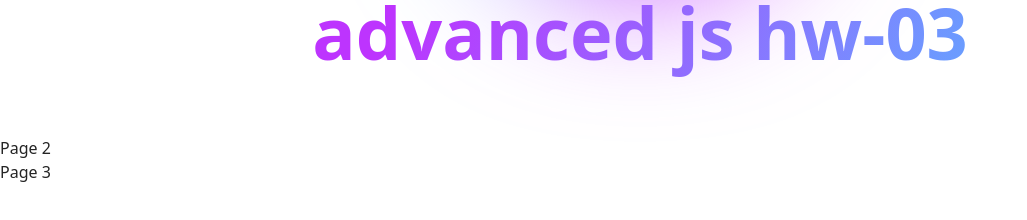
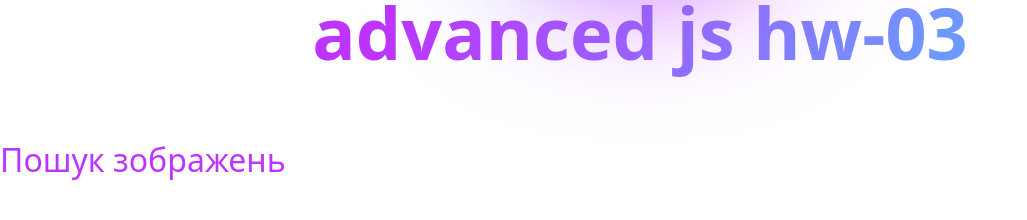
Before and after one commit to vmix-woolf/goit-advancedjs-hw-03, a website built with Vite: page src/index.html in a window 1280 px wide. Shown: the part 462-682 px from the top of the page, without its empty margins (0-1027 px from the left). Built offline with nearby package versions, Linux system fonts and the light colour scheme.

```diff
--- a/src/css/styles.css
+++ b/src/css/styles.css
@@ -16,3 +16,13 @@
 @import url('./badges.css');
 @import url('./back-link.css');
 @import url('./footer.css');
+
+ul li a {
+  display: block;
+  font-size: 2em;
+  background-image: linear-gradient(120deg, #bd34fe 30%, #41d1ff);
+  -webkit-text-fill-color: transparent;
+  -webkit-background-clip: text;
+  background-clip: text;
+  margin: 0 auto
+}
--- a/src/index.html
+++ b/src/index.html
@@ -4,7 +4,7 @@
     <meta charset="UTF-8" />
     <link rel="icon" type="image/svg+xml" href="/favicon.svg" />
     <meta name="viewport" content="width=device-width, initial-scale=1.0" />
-    <title>Vanilla App Template</title>
+    <title>Advanced JS HW-03</title>
     <link rel="stylesheet" href="./css/styles.css" />
   </head>
   <body>
@@ -16,10 +16,7 @@
 <!--      <load src="./partials/badges.html" />-->
       <ul>
         <li>
-          <a href="./page-2.html">Page 2</a>
-        </li>
-        <li>
-          <a  href="./page-3.html">Page 3</a>
+          <a href="./search-gallery.html">Пошук зображень</a>
         </li>
       </ul>
     </main>
```
Also changed, not shown: src/search-gallery.html (renamed from src/page-2.html, +1 -9 lines), 1 other file.
